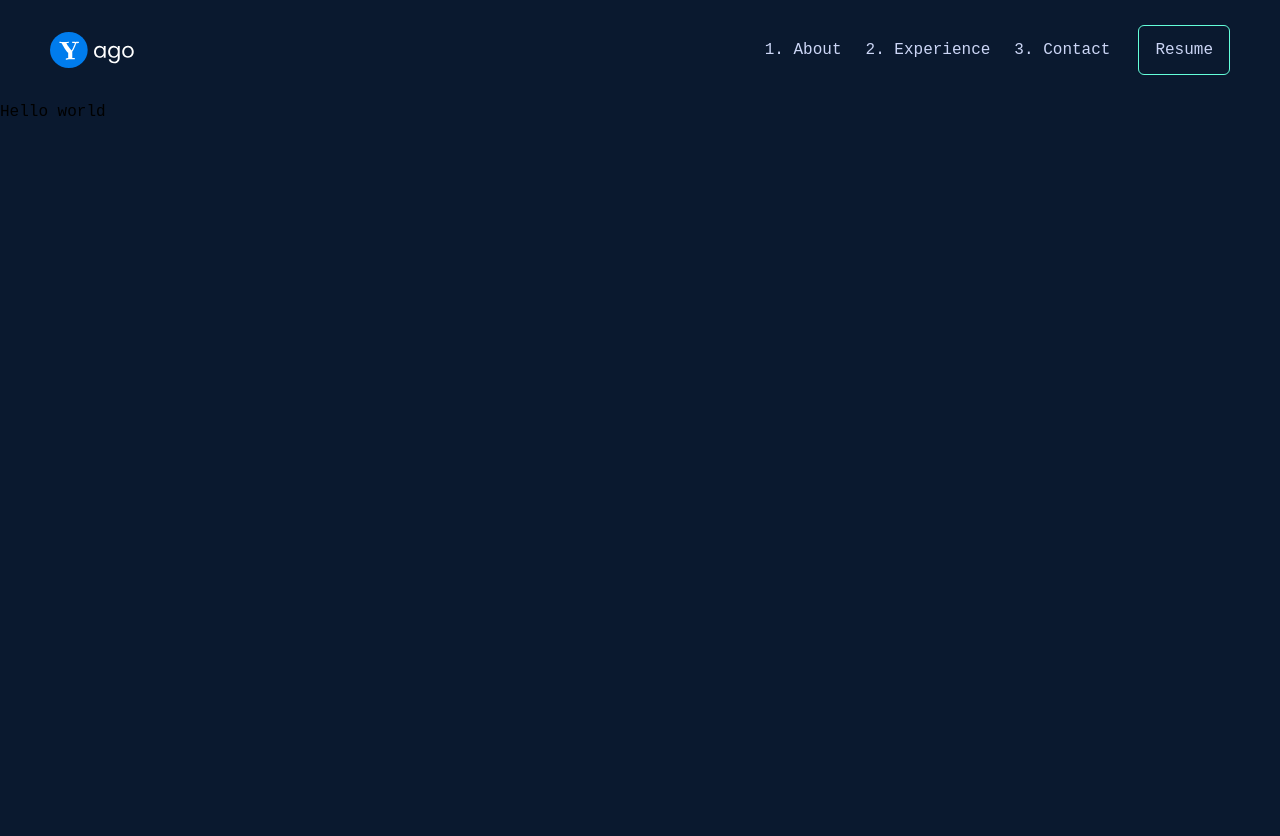
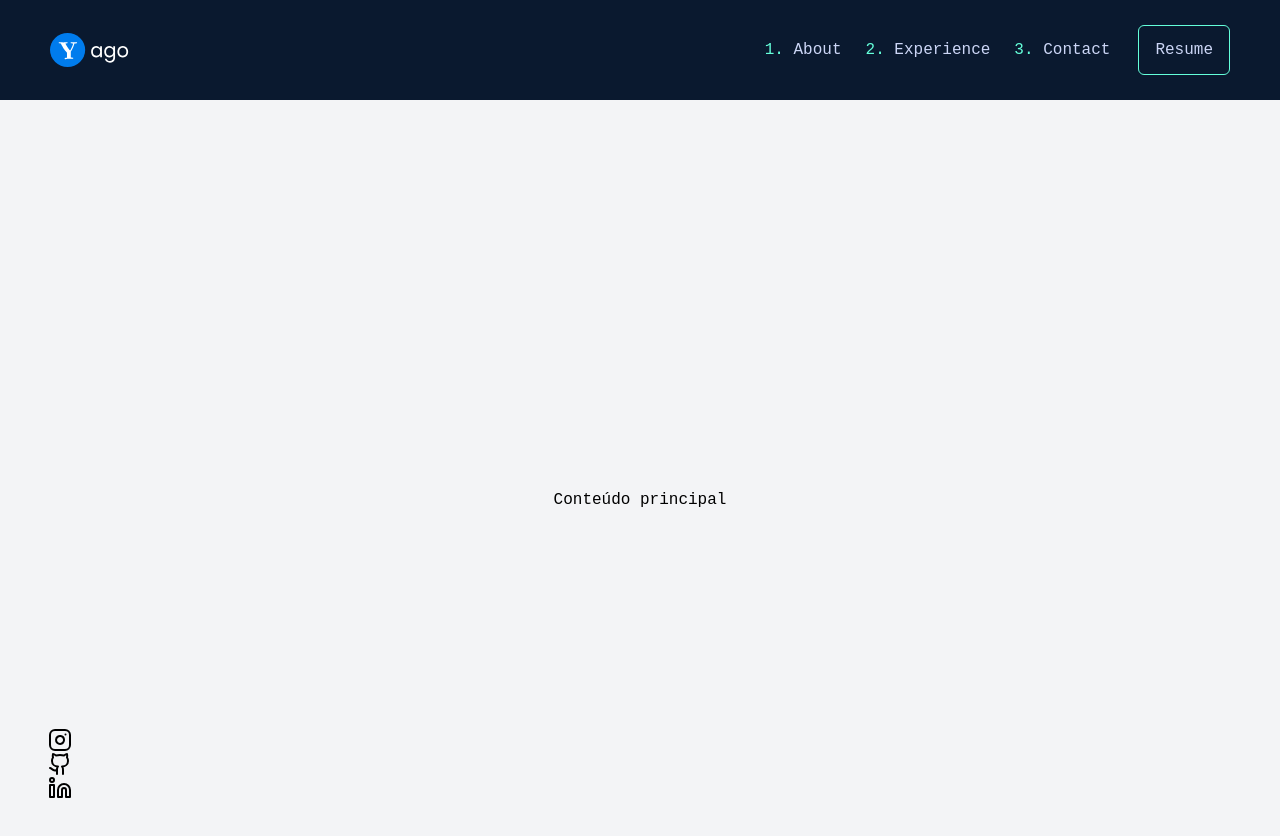
Before and after one commit to YagoB16/web-profile, a Next.js app: page / in a window 1280 px wide. Shown: the top 836 px of the page. Before the commit the page ends 800 px from the top, so only its background shows below. Built offline with nearby package versions, Linux system fonts and the light colour scheme.

Commit message:
Ajuste em layout; Criação de barra lateral;

```diff
--- a/src/app/layout.tsx
+++ b/src/app/layout.tsx
@@ -20,7 +20,7 @@ export default function RootLayout({
 }: Readonly<{ children: ReactNode }>) {
     return (
         <html lang="en">
-            <body className={`${geistSans.variable} ${geistMono.variable}`}>
+            <body className={`${geistSans.variable} ${geistMono.variable} flex flex-col min-h-screen bg-amber-200`}>
                 {children}
             </body>
         </html>
--- a/src/app/page.tsx
+++ b/src/app/page.tsx
@@ -1,10 +1,32 @@
 import Header from '@/src/components/Header'
+import { Instagram, Github, Linkedin } from 'lucide-react';
+export default function Home() {
+    return (
+        <>
+            <Header />
+            <div className="flex">
+                {/* Sidebar (Lateral Esquerda) */}
+                <div className="w-10 fixed bottom-0 left-10 z-10 text-[var(--light-slate)]">
+                    <ul className='flex flex-col items-center'>
+                        <li>
+                            <Instagram />
+                        </li>
+                        <li>
+                            <Github />
+                        </li>
+                        <li>
+                            <Linkedin />
+                        </li>
+                    </ul>
+                </div>
 
-export default function Home() {
-  return (
-    <>
-      <Header />
-      <h1>Hello world</h1>
-    </>
-  )
+                {/* Conteúdo principal (Centralizado) */}
+                <main className="flex-1 flex justify-center items-center min-h-screen bg-gray-100">
+                    Conteúdo principal
+                </main>
+            </div>
+
+
+        </>
+    )
 }
--- a/src/components/Header.tsx
+++ b/src/components/Header.tsx
@@ -6,29 +6,29 @@ export default function Header() {
       <header className="flex top-0 z-11 w-full h-[var(--nav-height)] items-center bg-[#0A192F] bg-opacity-85 backdrop-blur-lg transition-all px-[50px] pointer-events-auto user-select-auto">
         <nav className="flex items-center justify-between w-full text-[var(--lightest-slate)] z-12">
           <div className="flex items-center justify-center ">
-            <Image src={ImageLogo} alt="" width={150} height={40} />
+            <Image src={ImageLogo} alt="" width={140} height={40} />
           </div>
 
           <div className="flex items-center gap-6 font-fira text-[var(--lightest-slate)]">
-            <ol className="flex gap-4 list-decimal list-inside">
+            <ol className="flex gap-4 list-decimal list-inside marker:text-[var(--green)]">
               <li className="mx-1">
-                <a href="" className="hover:text-[var(--green)]">
+                <a href="https://example.com" className="hover:text-[var(--green)]">
                   About
                 </a>
               </li>
               <li className="mx-1">
-                <a href="" className="hover:text-[var(--green)]">
+                <a href="https://example.com" className="hover:text-[var(--green)]">
                   Experience
                 </a>
               </li>
               <li className="mx-1">
-                <a href="" className="hover:text-[var(--green)]">
+                <a href="https://example.com" className="hover:text-[var(--green)]">
                   Contact
                 </a>
               </li>
             </ol>
             <div className="border border-[var(--green)] rounded-md flex items-center justify-center py-3 px-4 hover:bg-[var(--green)] hover:text-[var(--gray-700)] transition duration-300">
-              <a href="" className=" text-[var(--fz-xs)]">
+              <a href="https://example.com" className=" text-[var(--fz-xs)]">
                 Resume
               </a>
             </div>
```
